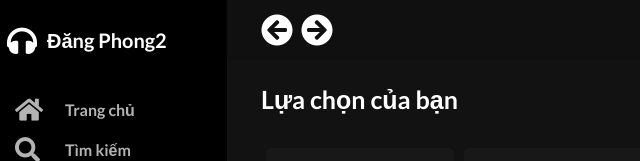
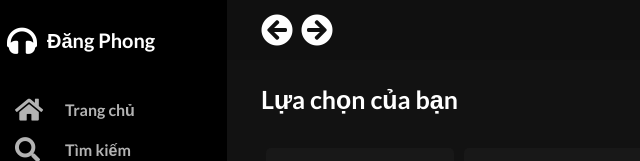
Before and after one commit to hpnace2302/music, a plain HTML site: page index.html in a window 1280 px wide. Shown: the top 161 px of the page, 13-653 px from the left. Drawn offline with Linux system fonts and the light colour scheme.

Commit message:
Update index.html

```diff
--- a/index.html
+++ b/index.html
@@ -35,7 +35,7 @@
       <div class="nav">
         <div class="nav__logo">
           <div class="nav__logo--icon"><i class="fas fa-headphones"></i></div>
-          <div class="nav__logo--name">Đăng Phong2</div>
+          <div class="nav__logo--name">Đăng Phong</div>
         </div>
         <ul class="nav__list">
           <li class="nav__item">
```
